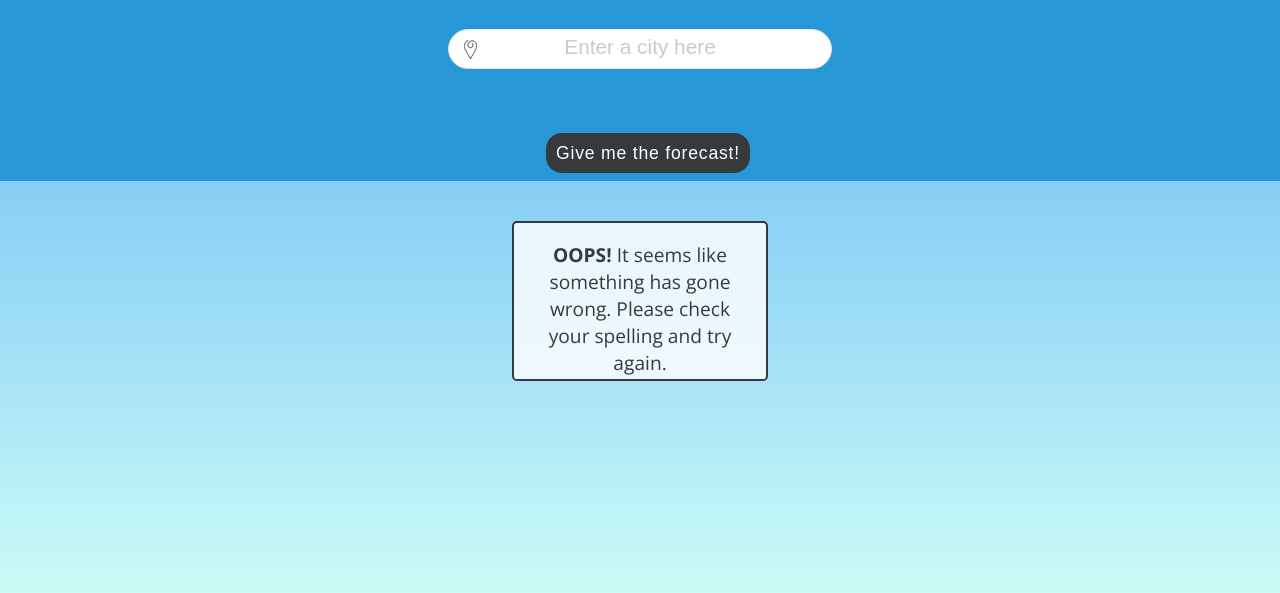
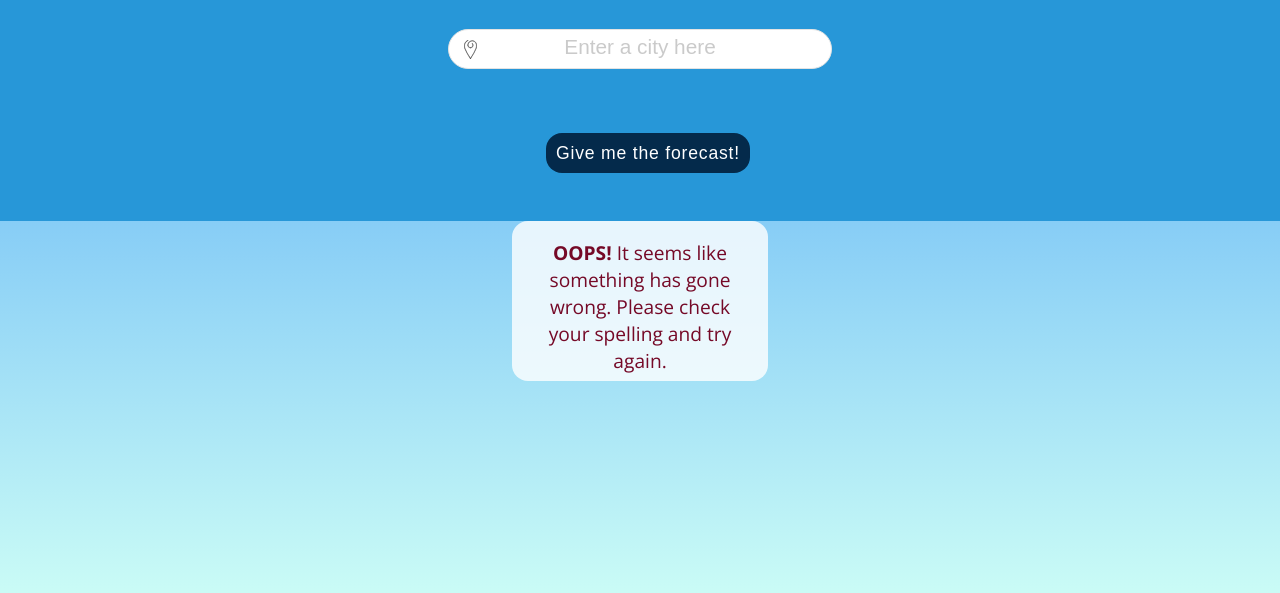
Before and after one commit to deftPeg/Simple-Weather-App, a plain HTML site: page index.html in a window 1280 px wide. Both pictures are taken after a click on the button "Give me the forecast!". Shown: the part 179-772 px from the top of the page. Drawn offline with nearby package versions, Linux system fonts and the light colour scheme; no server answers.

Commit message:
tweaked CSS

```diff
--- a/styleSimple.css
+++ b/styleSimple.css
@@ -62,8 +62,8 @@ h2 {
     padding: 2 rem;
     width: 20%;
     height: 10rem;
-    border: solid 2px rgb(55, 58, 60);
-    border-radius: 0.3rem;
+    /* border: solid 2px rgb(55, 58, 60); */
+    border-radius: 1rem;
     background-color: rgba(255, 255, 255, 0.8);
     display:none;
 
@@ -72,7 +72,7 @@ h2 {
 #errorMessage{
     margin:1.1rem;
     justify-content: center;
-    color:rgb(55, 58, 60);
+    color:rgb(117, 9, 39);
     text-align: center;
     font-size: 1.2rem;
     font-weight: 400;
@@ -107,7 +107,7 @@ input, input[type="text"], input:focus {
     font-weight: lighter;
     text-align: center;
     color: rgba(255,255,255,1);
-    background-color: rgb(55, 58, 60);
+    background-color: rgb(4, 42, 75);
     border: none;
     border-radius: 1rem;
     border: none;
@@ -227,7 +227,7 @@ input, input[type="text"], input:focus {
 
 /* BACKGROUND COLOURS ACCORDING TO THE DATA RESULTS */
 .backgroundColor-Home{
-    background-image: linear-gradient( #2797d8, 45%,  #87CDF6 45%, #CFFFF6);
+    background-image: linear-gradient( #2797d8, 50%,  #87CDF6 45%, #CFFFF6);
 }
 
 .backgroundColor-Clear{
```
Also changed, not shown: ._index.html (added).
